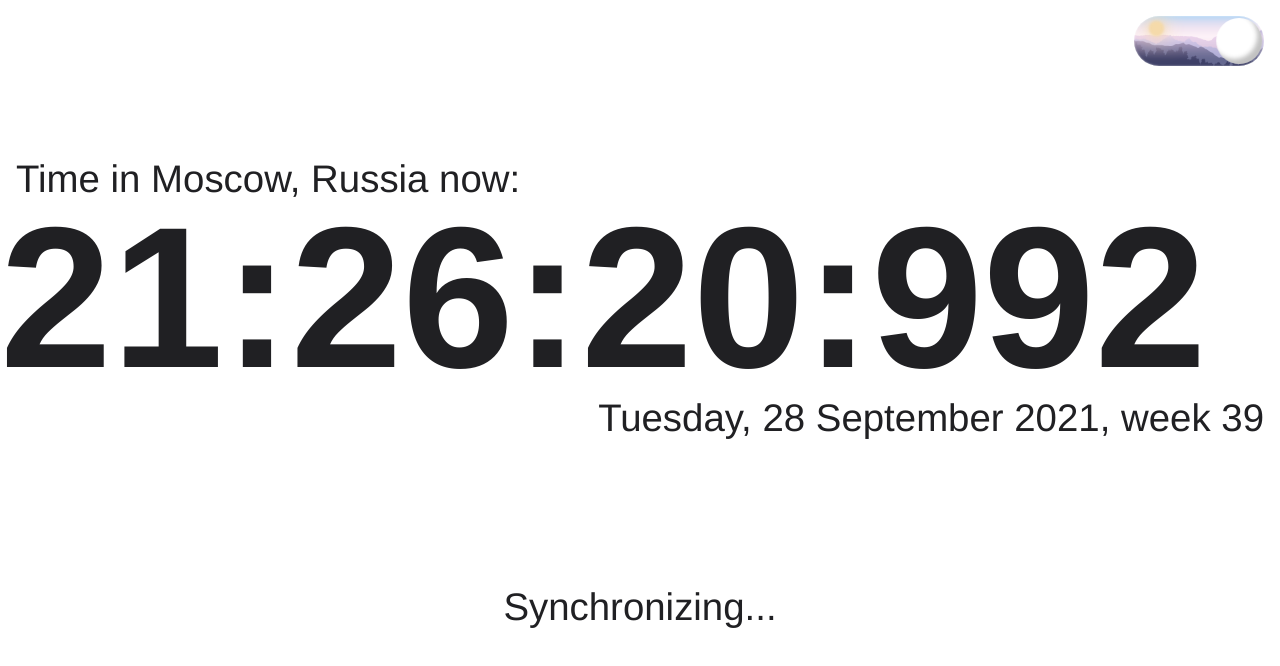
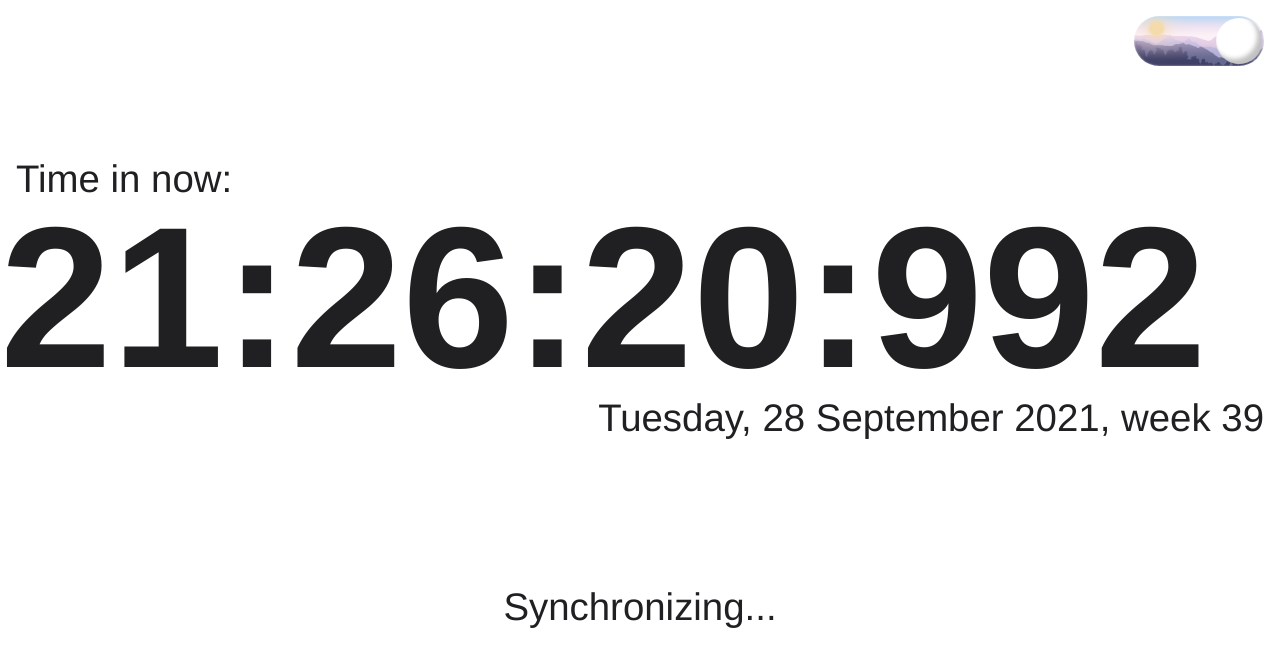
Before and after one commit to PavelGonzales/clock, a Vue app: page / in a window 1280 px wide. Shown: the top 666 px of the page. Built offline with nearby package versions, Linux system fonts and the light colour scheme; no server answers.

Commit message:
refactoring

```diff
--- a/src/views/Home.vue
+++ b/src/views/Home.vue
@@ -1,7 +1,7 @@
 <template>
   <div class="root">
     <div class="location-info">
-      Time in {{ locationData.city }}, {{ locationData.country }} now:
+      Time in {{ city }} now:
     </div>
     <Time class="time" />
     <div class="date-info">
@@ -42,26 +42,8 @@ type ServerData = {
   utc_offset: string;
 }
 
-type LocationData = {
-  status: string;
-  country: string;
-  countryCode: string;
-  region: string;
-  regionName: string;
-  city: string;
-  zip: string;
-  lat: number;
-  lon: number;
-  timezone: string;
-  isp: string;
-  org: string;
-  as: string;
-  query: string;
-}
-
 type Data = {
   serverData: ServerData;
-  locationData: LocationData;
   offset: string;
 }
 
@@ -70,23 +52,14 @@ export default defineComponent({
   data() {
     return {
       serverData: {},
-      locationData: {},
       offset: '',
     } as Data;
   },
   async beforeCreate() {
     try {
-      const { data: locationData } = await axios.get('http://ip-api.com/json');
-      this.locationData = locationData;
-    } catch (err) {
-      console.log('Failed get locationData', err);
-      this.locationData.timezone = 'Europe/Moscow';
-      this.locationData.city = 'Moscow';
-      this.locationData.country = 'Russia';
-    }
+      const timezone = Intl.DateTimeFormat().resolvedOptions().timeZone;
+      const { data: serverData } = await axios.get<ServerData>(`https://worldtimeapi.org/api/timezone/${timezone}`);
 
-    try {
-      const { data: serverData } = await axios.get<ServerData>(`https://worldtimeapi.org/api/timezone/${this.locationData.timezone}`);
       this.serverData = serverData;
       this.setOffset();
     } catch (err) {
@@ -114,6 +87,9 @@ export default defineComponent({
     },
     week() {
       return dayjs().week() - 1;
+    },
+    city() {
+      return Intl.DateTimeFormat().resolvedOptions().timeZone.split('/')[1];
     },
   },
 });
```
